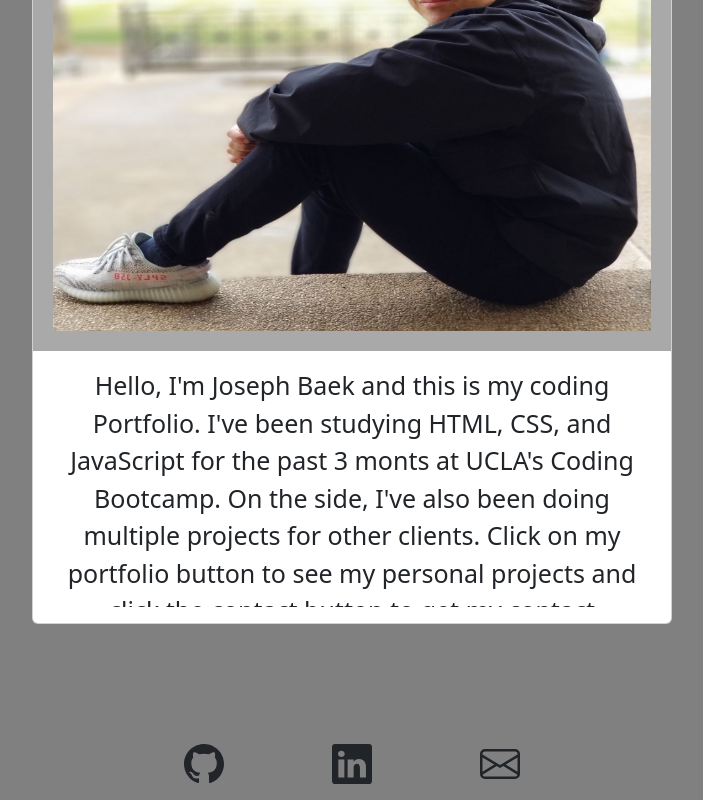
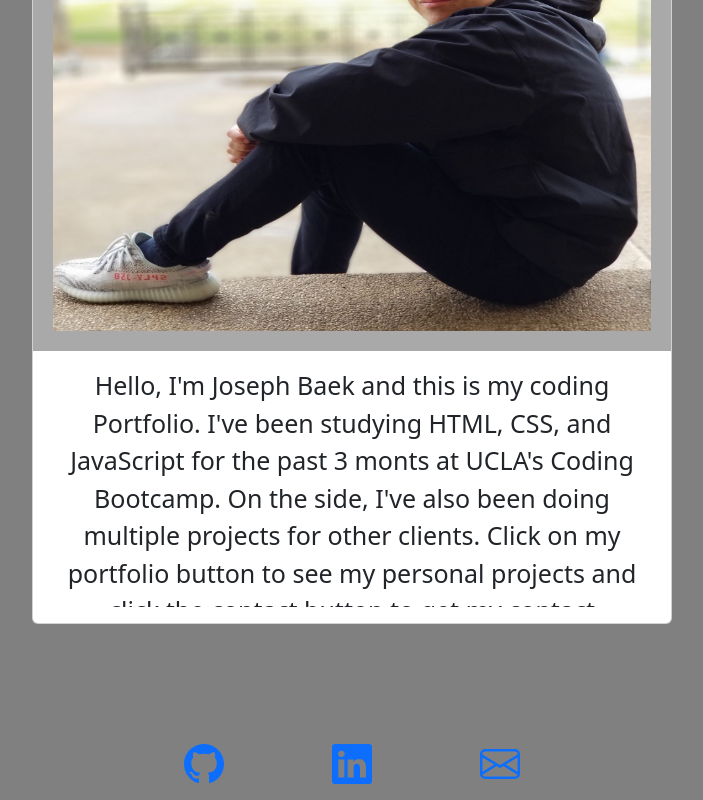
Before and after one commit to jbaek97/React-Portfolio, a React (Create React App) app: page / in a window 1280 px wide. Shown: the part 254-1054 px from the top of the page, without its empty margins (288-991 px from the left). Built offline with nearby package versions, Linux system fonts and the light colour scheme.

Commit message:
added links

```diff
--- a/src/components/footer.js
+++ b/src/components/footer.js
@@ -5,21 +5,21 @@ function Footer(props) {
         <footer className ="footer">
             <ol className="noList">
                 <li>
-                <a>
+                <a href="https://github.com/jbaek97">
                     <svg xmlns="http://www.w3.org/2000/svg" width="16" height="16" fill="currentColor" class="bi bi-github" viewBox="0 0 16 16">
                         <path d="M8 0C3.58 0 0 3.58 0 8c0 3.54 2.29 6.53 5.47 7.59.4.07.55-.17.55-.38 0-.19-.01-.82-.01-1.49-2.01.37-2.53-.49-2.69-.94-.09-.23-.48-.94-.82-1.13-.28-.15-.68-.52-.01-.53.63-.01 1.08.58 1.23.82.72 1.21 1.87.87 2.33.66.07-.52.28-.87.51-1.07-1.78-.2-3.64-.89-3.64-3.95 0-.87.31-1.59.82-2.15-.08-.2-.36-1.02.08-2.12 0 0 .67-.21 2.2.82.64-.18 1.32-.27 2-.27.68 0 1.36.09 2 .27 1.53-1.04 2.2-.82 2.2-.82.44 1.1.16 1.92.08 2.12.51.56.82 1.27.82 2.15 0 3.07-1.87 3.75-3.65 3.95.29.25.54.73.54 1.48 0 1.07-.01 1.93-.01 2.2 0 .21.15.46.55.38A8.012 8.012 0 0 0 16 8c0-4.42-3.58-8-8-8z"/>
                     </svg>
                 </a>
                 </li>
                 <li>
-                <a>
+                <a href="https://www.linkedin.com/">
                     <svg xmlns="http://www.w3.org/2000/svg" width="16" height="16" fill="currentColor" class="bi bi-linkedin" viewBox="0 0 16 16">
                         <path d="M0 1.146C0 .513.526 0 1.175 0h13.65C15.474 0 16 .513 16 1.146v13.708c0 .633-.526 1.146-1.175 1.146H1.175C.526 16 0 15.487 0 14.854V1.146zm4.943 12.248V6.169H2.542v7.225h2.401zm-1.2-8.212c.837 0 1.358-.554 1.358-1.248-.015-.709-.52-1.248-1.342-1.248-.822 0-1.359.54-1.359 1.248 0 .694.521 1.248 1.327 1.248h.016zm4.908 8.212V9.359c0-.216.016-.432.08-.586.173-.431.568-.878 1.232-.878.869 0 1.216.662 1.216 1.634v3.865h2.401V9.25c0-2.22-1.184-3.252-2.764-3.252-1.274 0-1.845.7-2.165 1.193v.025h-.016a5.54 5.54 0 0 1 .016-.025V6.169h-2.4c.03.678 0 7.225 0 7.225h2.4z"/>
                     </svg>
                 </a>
                 </li>
                 <li>
-                <a>
+                <a href="https://mail.google.com">
                     <svg xmlns="http://www.w3.org/2000/svg" width="16" height="16" fill="currentColor" class="bi bi-envelope" viewBox="0 0 16 16">
                         <path d="M0 4a2 2 0 0 1 2-2h12a2 2 0 0 1 2 2v8a2 2 0 0 1-2 2H2a2 2 0 0 1-2-2V4Zm2-1a1 1 0 0 0-1 1v.217l7 4.2 7-4.2V4a1 1 0 0 0-1-1H2Zm13 2.383-4.708 2.825L15 11.105V5.383Zm-.034 6.876-5.64-3.471L8 9.583l-1.326-.795-5.64 3.47A1 1 0 0 0 2 13h12a1 1 0 0 0 .966-.741ZM1 11.105l4.708-2.897L1 5.383v5.722Z"/>
                     </svg>
```
Also changed, not shown: 1 other file (tests, documents, lock files or other folders).
